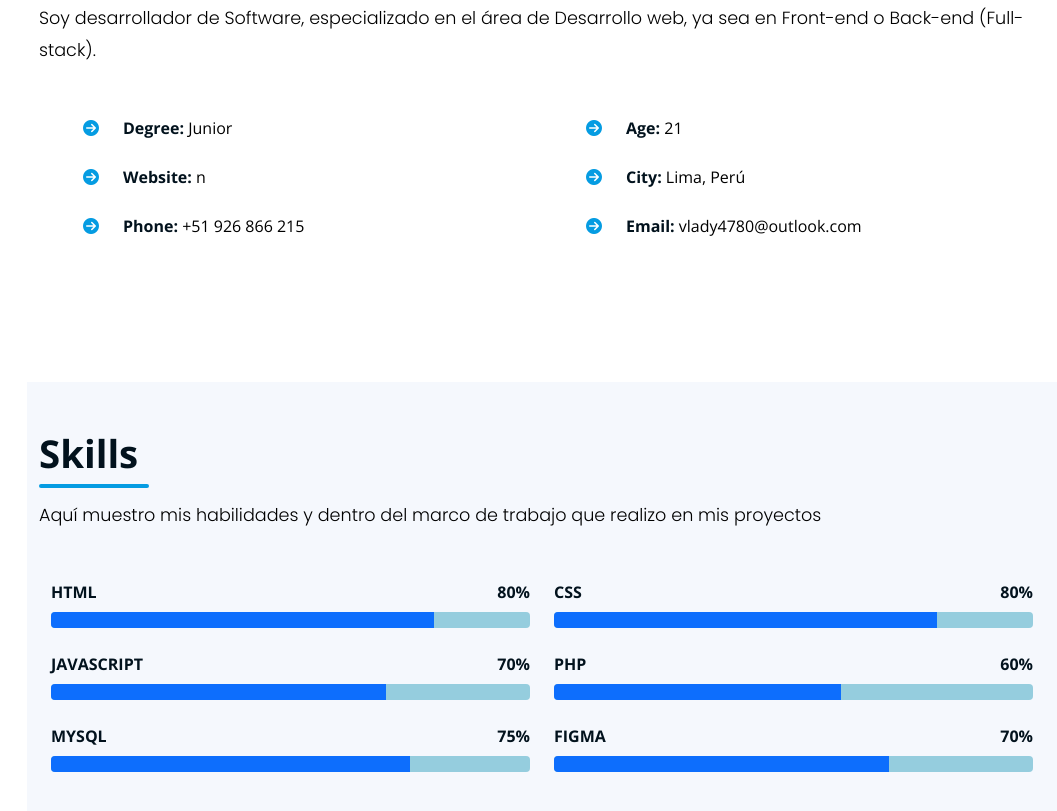
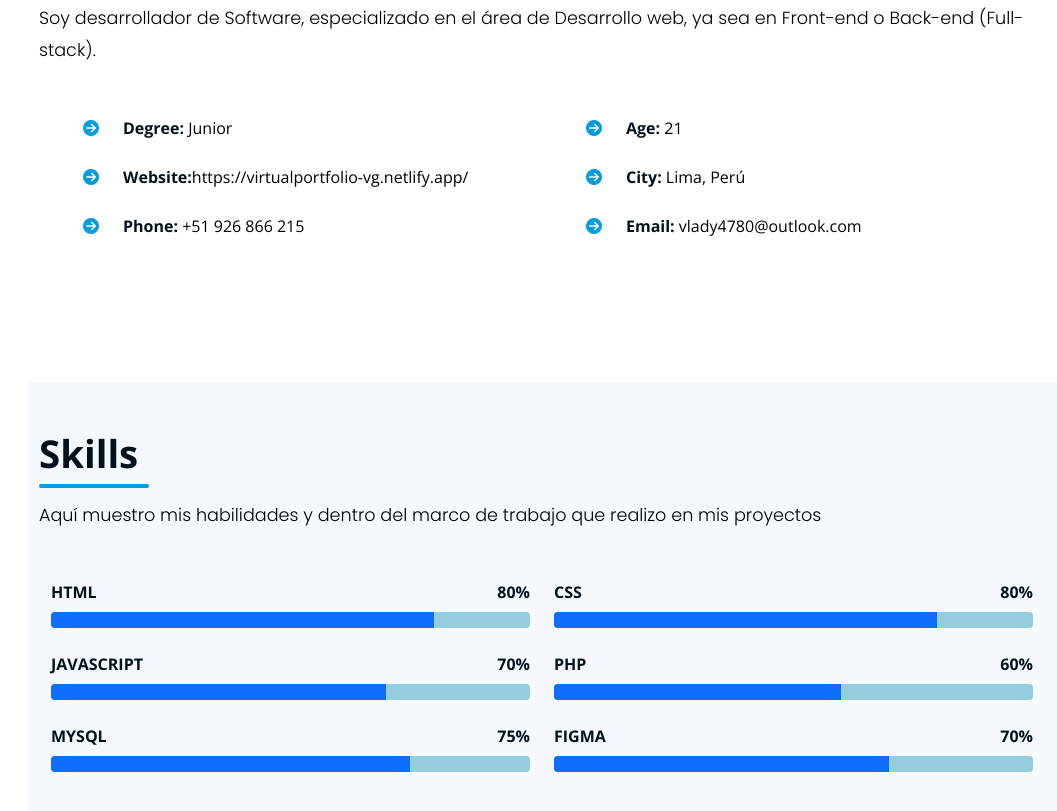
Before and after one commit to vlady4780/portfolio, a plain HTML site: page index.html in a window 1280 px wide. Shown: the part 908-1719 px from the top of the page, without its empty margins (223-1280 px from the left). Drawn offline with nearby package versions, Linux system fonts and the light colour scheme.

Commit message:
portfolio V.0.1.1 (Change about data)

```diff
--- a/index.html
+++ b/index.html
@@ -98,7 +98,7 @@
                             <div class="col-12 col-sm-12 col-md-6">
                                 <ul class="color-dark pt-2" style="list-style: none;">
                                     <li class="pt-3 pb-1"><i class="fas fa-circle-arrow-right me-4 color-blue"></i><strong class="color-dark-blue">Degree:</strong> Junior</li>
-                                    <li class="pt-3 pb-1"><i class="fas fa-circle-arrow-right me-4 color-blue"></i><strong class="color-dark-blue">Website:</strong> n</li>
+                                    <li class="pt-3 pb-1"><i class="fas fa-circle-arrow-right me-4 color-blue"></i><strong class="color-dark-blue">Website:</strong>https://virtualportfolio-vg.netlify.app/</li>
                                     <li class="pt-3 pb-1"><i class="fas fa-circle-arrow-right me-4 color-blue"></i><strong class="color-dark-blue">Phone:</strong> +51 926 866 215</li>
                                 </ul>
                             </div>
```
